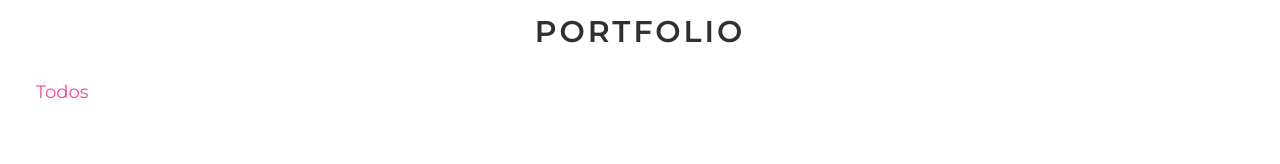
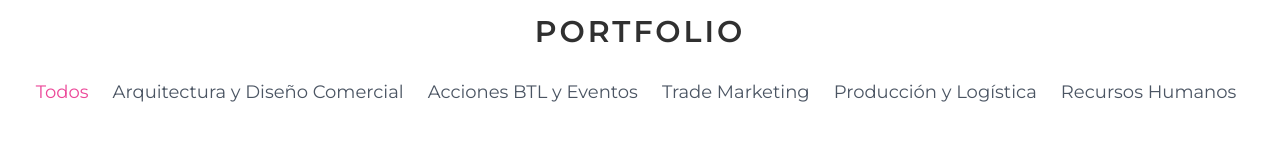
Before and after one commit to FedeNicoletti/almaweb, a React (Vite) app: page / in a window 1280 px wide. Shown: the part 3754-3918 px from the top of the page. Built offline with nearby package versions, Linux system fonts and the light colour scheme.

Commit message:
update portfolio

```diff
--- a/src/components/Portfolio.jsx
+++ b/src/components/Portfolio.jsx
@@ -30,7 +30,7 @@ export default function Portfolio() {
             <p className="text-base md:text-lg">Todos</p>
           </button>
           <button
-            className={`text-white rounded px-2 py-2 bg-transparent mb-2 md:mr-2 ${
+            className={` rounded px-2 py-2 bg-transparent mb-2 md:mr-2 ${
               filtro === "Arquitectura y Diseño Comercial"
                 ? "text-pink-500"
                 : "text-gray-600"
@@ -42,7 +42,7 @@ export default function Portfolio() {
             </p>
           </button>
           <button
-            className={`text-white rounded px-2 py-2 bg-transparent mb-2 md:mr-2 ${
+            className={` rounded px-2 py-2 bg-transparent mb-2 md:mr-2 ${
               filtro === "Acciones BTL y Eventos"
                 ? "text-pink-500"
                 : "text-gray-600"
@@ -52,7 +52,7 @@ export default function Portfolio() {
             <p className="text-base md:text-lg">Acciones BTL y Eventos</p>
           </button>
           <button
-            className={`text-white rounded px-2 py-2 bg-transparent mb-2 md:mr-2 ${
+            className={` rounded px-2 py-2 bg-transparent mb-2 md:mr-2 ${
               filtro === "Trade Marketing" ? "text-pink-500" : "text-gray-600"
             }`}
             onClick={() => handleClick("Trade Marketing")}
@@ -60,7 +60,7 @@ export default function Portfolio() {
             <p className="text-base md:text-lg">Trade Marketing</p>
           </button>
           <button
-            className={`text-white rounded px-2 py-2 bg-transparent mb-2 md:mr-2 ${
+            className={` rounded px-2 py-2 bg-transparent mb-2 md:mr-2 ${
               filtro === "Producción y Logistica"
                 ? "text-pink-500"
                 : "text-gray-600"
@@ -70,7 +70,7 @@ export default function Portfolio() {
             <p className="text-base md:text-lg">Producción y Logística</p>
           </button>
           <button
-            className={`text-white rounded px-2 py-2 bg-transparent mb-2 md:mr-2 ${
+            className={` rounded px-2 py-2 bg-transparent mb-2 md:mr-2 ${
               filtro === "Recursos Humanos" ? "text-pink-500" : "text-gray-600"
             }`}
             onClick={() => handleClick("Recursos Humanos")}
```
